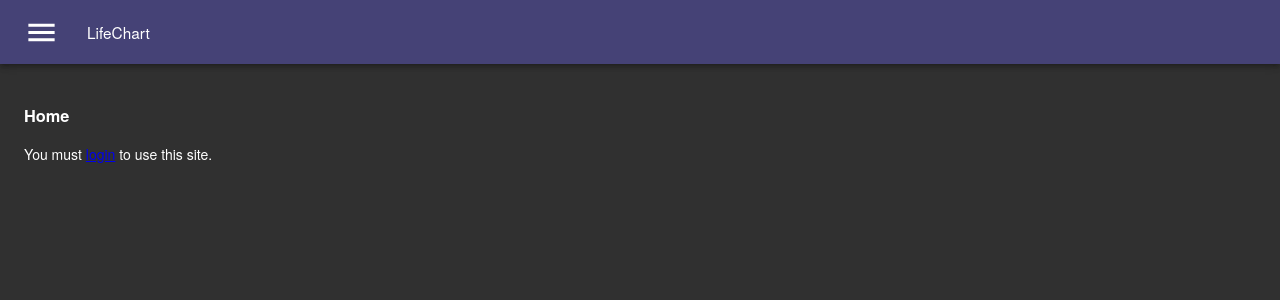
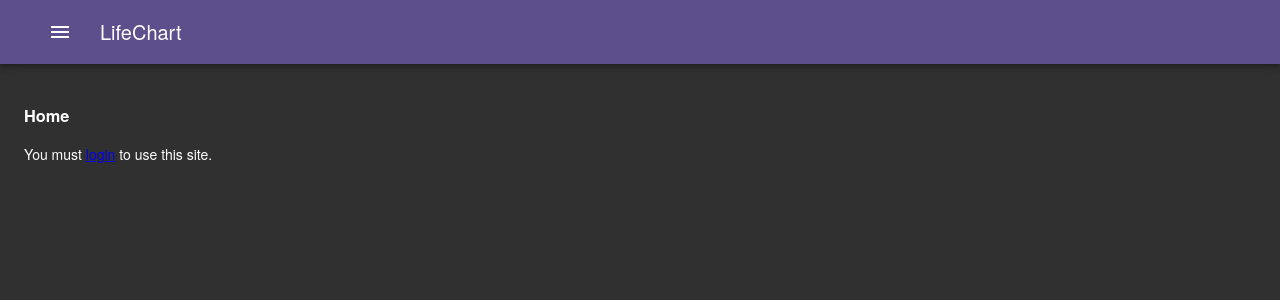
Before and after one commit to jeffmoger/lifechart-client, a React (Create React App) app: page / in a window 1280 px wide. Shown: the top 300 px of the page. Built offline with nearby package versions, Linux system fonts and the light colour scheme; a web font is replaced by a local one.

Commit message:
material-ui additions

```diff
--- a/src/components/AppBar.js
+++ b/src/components/AppBar.js
@@ -5,7 +5,8 @@ import Toolbar from '@material-ui/core/Toolbar';
 import Typography from '@material-ui/core/Typography';
 import IconButton from '@material-ui/core/IconButton';
 import MenuIcon from '@material-ui/icons/Menu';
-import SideDrawer from './SideDrawer'
+import SideDrawer from './SideDrawer';
+import Container from '@material-ui/core/Container';
 
 
 
@@ -13,14 +14,12 @@ import SideDrawer from './SideDrawer'
 const useStyles = makeStyles((theme) => ({
   root: {
     flexGrow: 1,
-    backgroundColor: "#454276",
   },
   menuButton: {
     marginRight: theme.spacing(2),
   },
   title: {
     flexGrow: 1,
-    fontSize: '110%',
   },
 }));
 
@@ -46,14 +45,16 @@ export default function ButtonAppBar() {
   return (
     <div className={classes.root}>
       <AppBar position="static" className={classes.root}>
+      <Container fixed>
         <Toolbar>
           <IconButton edge="start" className={classes.menuButton} color="inherit" aria-label="menu" onClick={toggleDrawer(anchor, true)} >
-            <MenuIcon fontSize="large" />
+            <MenuIcon />
           </IconButton>
           <Typography variant="h6" className={classes.title}>
             LifeChart
           </Typography>
         </Toolbar>
+        </Container>
       </AppBar>
       <SideDrawer anchor={anchor} toggleState={toggleState} toggleDrawer={toggleDrawer} />
     </div>
```
